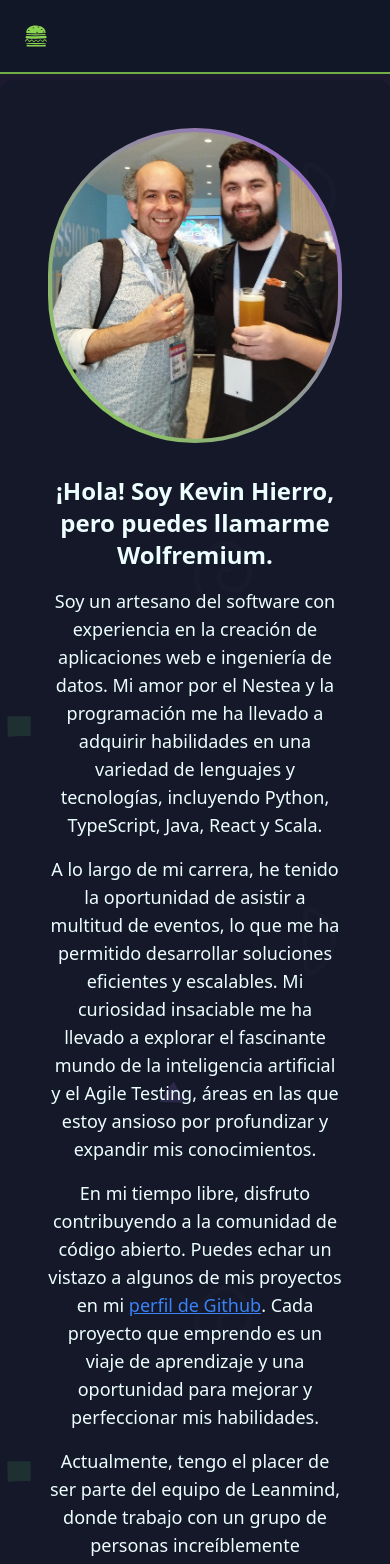
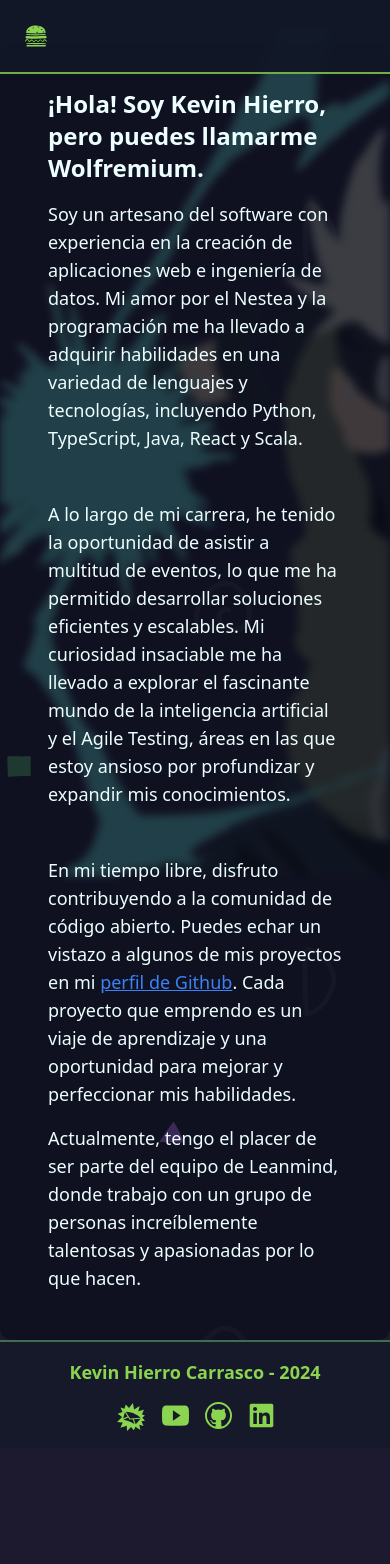
Before and after one commit to Wolfremium13/www.wolfremium.dev, a Next.js app: page / in a window 390 px wide. Shown: the top 1564 px of the page. After the commit the page ends 1448 px from the top, so only its background shows below. Built offline with nearby package versions, Linux system fonts and the light colour scheme.

Commit message:
✨ add kakashi to home page

```diff
--- a/package.json
+++ b/package.json
@@ -7,7 +7,8 @@
     "build": "next build",
     "start": "next start",
     "lint": "next lint",
-    "test": "vitest"
+    "test": "vitest",
+    "convert-images": "ts-node --project tsconfig.scripts.json src/scripts/webp-images.ts"
   },
   "dependencies": {
     "@mdx-js/loader": "^2.3.0",
@@ -39,6 +40,7 @@
     "@types/react-dom": "^18",
     "eslint": "8.46.0",
     "eslint-config-next": "13.4.12",
+    "sharp": "^0.33.5",
     "tailwindcss": "^3.4.1",
     "typescript": "^5",
     "vitest": "^2.1.4",
--- a/src/app/page.tsx
+++ b/src/app/page.tsx
@@ -1,9 +1,7 @@
-import Welcome from "@/core/shared/ui/components/Welcome";
+import AboutMe from "@/core/about-me/ui/components/AboutMe";
 
 export default function Home() {
     return (
-        <>
-            <Welcome/>
-        </>
+        <AboutMe/>
     );
 }
--- /dev/null
+++ b/src/core/about-me/ui/components/AboutMe.tsx
@@ -0,0 +1,79 @@
+"use client";
+import Card from "@/core/shared/ui/components/Card";
+const AboutMeSections = [
+    {
+        id: 1,
+        content: (
+            <>
+                <h1 className="text-2xl md:text-4xl font-bold mb-4">
+                    ¡Hola! Soy Kevin Hierro, pero puedes llamarme Wolfremium.
+                </h1>
+                <p className="text-lg mb-4">
+                    Soy un artesano del software con experiencia en la creación de aplicaciones web e ingeniería de
+                    datos.
+                    Mi amor por el Nestea y la programación me ha llevado a adquirir habilidades en una variedad de
+                    lenguajes y
+                    tecnologías, incluyendo Python, TypeScript, Java, React y Scala.
+                </p>
+            </>
+        ),
+    },
+    {
+        id: 2,
+        content: (
+            <p className="text-lg mb-4">
+                A lo largo de mi carrera, he tenido la oportunidad de asistir a multitud de eventos, lo que me ha
+                permitido
+                desarrollar soluciones eficientes y escalables. Mi curiosidad insaciable me ha llevado a explorar el
+                fascinante
+                mundo de la inteligencia artificial y el Agile Testing, áreas en las que estoy ansioso por profundizar y
+                expandir
+                mis conocimientos.
+            </p>
+        ),
+    },
+    {
+        id: 3,
+        content: (
+            <>
+                <p className="text-lg mb-4">
+                    En mi tiempo libre, disfruto contribuyendo a la comunidad de código abierto. Puedes echar un vistazo
+                    a algunos
+                    de mis proyectos en mi{" "}
+                    <a href="https://github.com/Wolfremium13" className="text-blue-500 underline">
+                        perfil de Github
+                    </a>
+                    . Cada proyecto que emprendo es un viaje de aprendizaje y una oportunidad para mejorar y
+                    perfeccionar mis
+                    habilidades.
+                </p>
+                <p className="text-lg">
+                    Actualmente, tengo el placer de ser parte del equipo de Leanmind, donde trabajo con un grupo de
+                    personas
+                    increíblemente talentosas y apasionadas por lo que hacen.
+                </p>
+            </>
+        ),
+    },
+];
+
+const AboutMe = () => {
+    return (
+        <>
+            <section className={"relative z-10 mt-10"}>
+                <Card>
+                    <div className="flex flex-col items-center justify-center gap-8 p-8">
+                        {AboutMeSections.map((section) => (
+                            <div key={section.id} className={"text-left"}>
+                                {section.content}
+                            </div>
+                        ))}
+                    </div>
+                </Card>
+            </section>
+            <section className={"bg-kakashi-svg bg-center bg-cover bg-no-repeat min-h-screen absolute w-screen top-8 brightness-50 blur-sm max-w-screen"}/>
+        </>
+    );
+};
+
+export default AboutMe;
--- a/src/core/shared/ui/components/Card.tsx
+++ b/src/core/shared/ui/components/Card.tsx
@@ -1,9 +1,9 @@
 import React from "react";
 
-const Card = ({children}: { children: React.ReactNode }) => {
+const Card = ({children}: { children: React.ReactNode}) => {
     return (
         <section className="flex justify-center items-center min-h-screen">
-            <section className="m-0 md:m-8 bg-gray-900/70 p-4 rounded-xl w-full max-w-7xl">
+            <section className={`m-0 md:m-8 bg-gray-950/50 p-4 rounded-xl w-full max-w-7xl`}>
                 {children}
             </section>
         </section>
--- a/src/core/shared/ui/components/Welcome.tsx
+++ /dev/null
@@ -1,63 +0,0 @@
-import Image from "next/image";
-import profilePic from "../../../../../public/layout/personal-image-with-kevlin.webp";
-import Card from "@/core/shared/ui/components/Card";
-
-const Welcome = () => {
-    return (
-        <Card>
-            <section className="flex flex-col xl:flex-row items-center justify-center gap-8 p-8">
-                <div className="w-full xl:w-1/2 max-w-xl">
-                    <Image
-                        src={profilePic}
-                        alt="Kevin Hierro"
-                        className="rounded-full p-1 bg-gradient-to-tr from-lightGreen  to-mediumViolet"
-                        placeholder="blur"
-                    />
-                </div>
-                <div className="w-full xl:w-1/2 text-center xl:text-left">
-                    <h1 className="text-2xl md:text-4xl font-bold mb-4">
-                        ¡Hola! Soy Kevin Hierro, pero puedes llamarme Wolfremium.
-                    </h1>
-                    <p className="text-lg mb-4">
-                        Soy un artesano del software con experiencia en la creación de
-                        aplicaciones web e ingeniería de datos. Mi amor por el Nestea y la
-                        programación me ha llevado a adquirir habilidades en una variedad de
-                        lenguajes y tecnologías, incluyendo Python, TypeScript, Java, React
-                        y Scala.
-                    </p>
-                    <p className="text-lg mb-4">
-                        A lo largo de mi carrera, he tenido la oportunidad de asistir a
-                        multitud de eventos, lo que me ha permitido desarrollar soluciones
-                        eficientes y escalables. Mi curiosidad insaciable me ha llevado a
-                        explorar el fascinante mundo de la inteligencia artificial y el
-                        Agile Testing, áreas en las que estoy ansioso por profundizar y
-                        expandir mis conocimientos.
-                    </p>
-                    <p className="text-lg mb-4">
-                        En mi tiempo libre, disfruto contribuyendo a la comunidad de código
-                        abierto. Puedes echar un vistazo a algunos de mis proyectos en mi{" "}
-                        <a
-                            href="https://github.com/Wolfremium13"
-                            className="text-blue-500 underline"
-                        >
-                            perfil de Github
-                        </a>
-                        . Cada proyecto que emprendo es un viaje de aprendizaje y una
-                        oportunidad para mejorar y perfeccionar mis habilidades.
-                    </p>
-                    <p className="text-lg mb-4">
-                        Actualmente, tengo el placer de ser parte del equipo de Leanmind,
-                        donde trabajo con un grupo de personas increíblemente talentosas y
-                        apasionadas por lo que hacen.
-                    </p>
-                    <p className="text-lg">
-                        Si tienes alguna pregunta, idea de proyecto o simplemente quieres
-                        charlar sobre tecnología, ¡no dudes en ponerte en contacto conmigo!
-                    </p>
-                </div>
-            </section>
-        </Card>
-    );
-};
-
-export default Welcome;
--- a/src/core/shared/ui/layout/Main.tsx
+++ b/src/core/shared/ui/layout/Main.tsx
@@ -3,7 +3,7 @@ import React from "react";
 const Main = ({children}: { children: React.ReactNode; }) => {
 
     return (
-        <main className="min-h-screen pt-20 md:p-20 bg-darkViolet text-cyan-50 bg-confetti bg-fixed">
+        <main className="min-h-screen bg-darkViolet text-cyan-50 bg-confetti bg-fixed">
             {children}
         </main>
     );
--- /dev/null
+++ b/src/scripts/webp-images.ts
@@ -0,0 +1,29 @@
+import sharp from "sharp";
+import fs from "fs";
+import path from "path";
+
+const publicFolder = path.join(__dirname, "../../public/layout");
+const inputFolder = path.join(publicFolder);
+const outputFolder = path.join(publicFolder);
+
+fs.readdir(inputFolder, (err, files) => {
+    if (err) {
+        console.error(err);
+        return;
+    }
+
+    files.forEach((file) => {
+        if (file.endsWith(".jpg") || file.endsWith(".png")) {
+            const fileName = file.split(".")[0];
+            sharp(`${inputFolder}/${file}`)
+                .webp()
+                .toFile(`${outputFolder}/${fileName}.webp`, (err) => {
+                    if (err) {
+                        console.error(err);
+                        return;
+                    }
+                    console.log(`${fileName}.webp created`);
+                });
+        }
+    });
+});
--- a/tailwind.config.js
+++ b/tailwind.config.js
@@ -15,6 +15,7 @@ module.exports = {
             },
             backgroundImage: {
                 'confetti': "url('/layout/bg-confetti.svg')",
+                'kakashi-svg': "url('/layout/kakashi-hatake-background-cleaned.svg')",
             }
         },
     },
--- a/tsconfig.json
+++ b/tsconfig.json
@@ -24,6 +24,9 @@
     "paths": {
       "@/*": [
         "./src/*"
+      ],
+      "@/public": [
+        "./public/*"
       ]
     }
   },
```
Also changed, not shown: tsconfig.scripts.json (added, +10 -0 lines), public/layout/kakashi-hatake-background-cleaned.svg (added), public/styles/globals.css (line endings or trailing spaces), 1 other file (tests, documents, lock files or other folders). Lines whose indentation alone changed are shown as unchanged.
